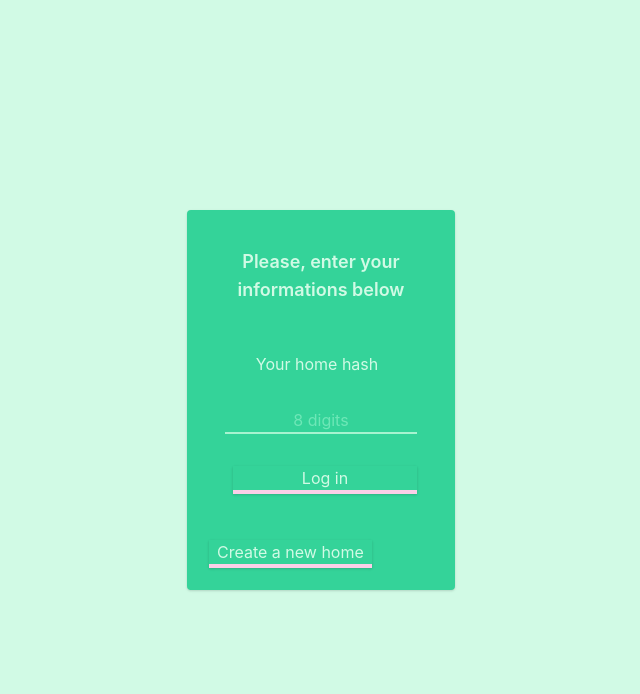
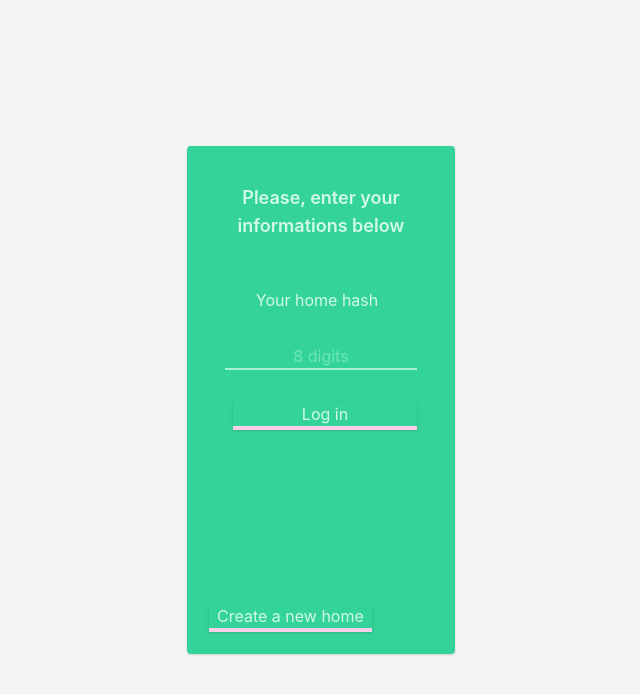
Before and after one commit to Damiaou/next-task, a Next.js app: page /home/login in a window 1280 px wide. Shown: the top 694 px of the page, without its empty margins (319-959 px from the left). Built offline with nearby package versions, Linux system fonts and the light colour scheme.

Commit message:
Keep on styling

```diff
--- a/components/Layout.jsx
+++ b/components/Layout.jsx
@@ -1,12 +1,9 @@
 const Layout = ({ children }) => {
-  return (
-    <div
-      id="layout"
-      className="justify-center items-center flex bg-green-100 h-screen mt-15"
-    >
-      {children}
-    </div>
-  );
+	return (
+		<div id="layout" className="justify-center items-center flex bg-gray-100 h-screen mt-15">
+			{children}
+		</div>
+	);
 };
 
 export default Layout;
--- a/pages/home/login.jsx
+++ b/pages/home/login.jsx
@@ -44,7 +44,7 @@ const Login = () => {
 			<Card>
 				<form onSubmit={(e) => handleSubmit(e)}>
 					<fieldset className="p-4">
-						<div className="flex flex-col w-48 h-64 space-y-8">
+						<div className="flex flex-col w-48 h-96 space-y-8">
 							<legend className="text-lg font-semibold text-center mb-4">
 								Please, enter your informations below
 							</legend>
```
Also changed, not shown: components/Card.jsx (+5 -5 lines).
